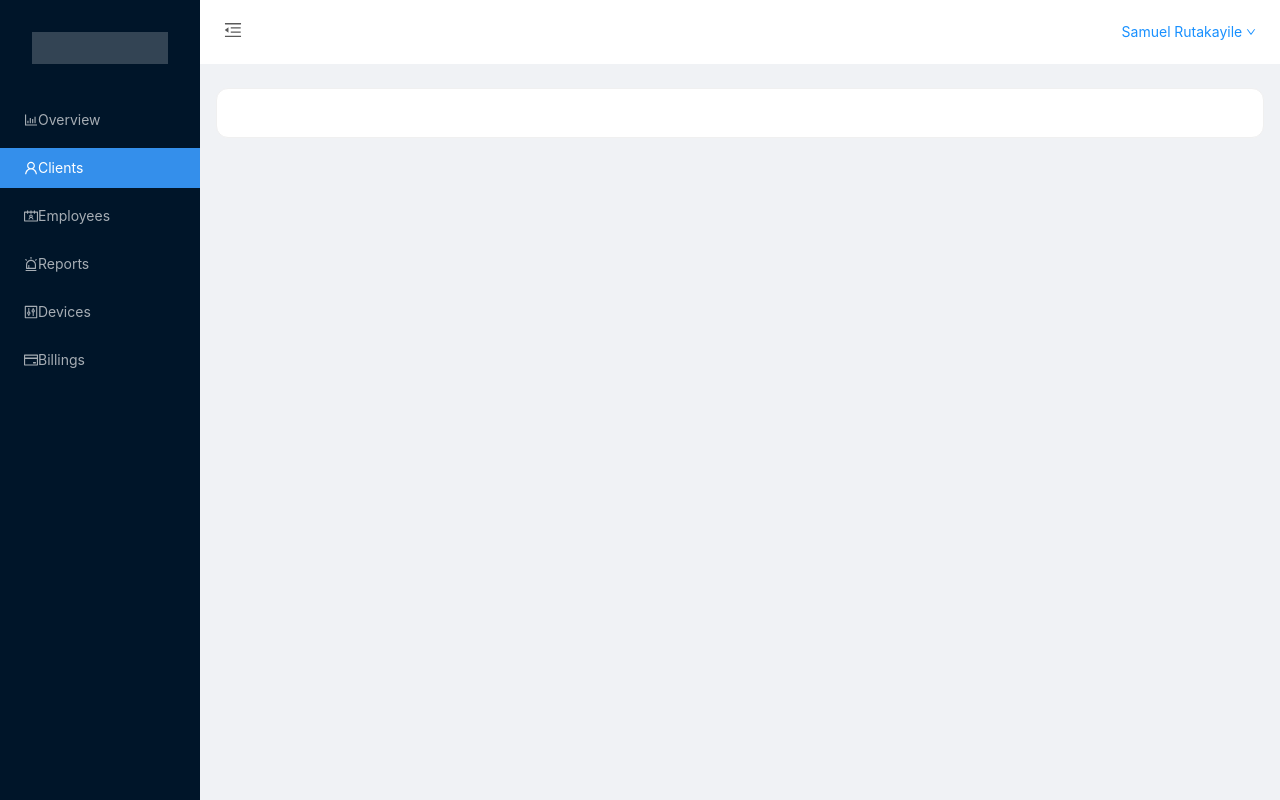
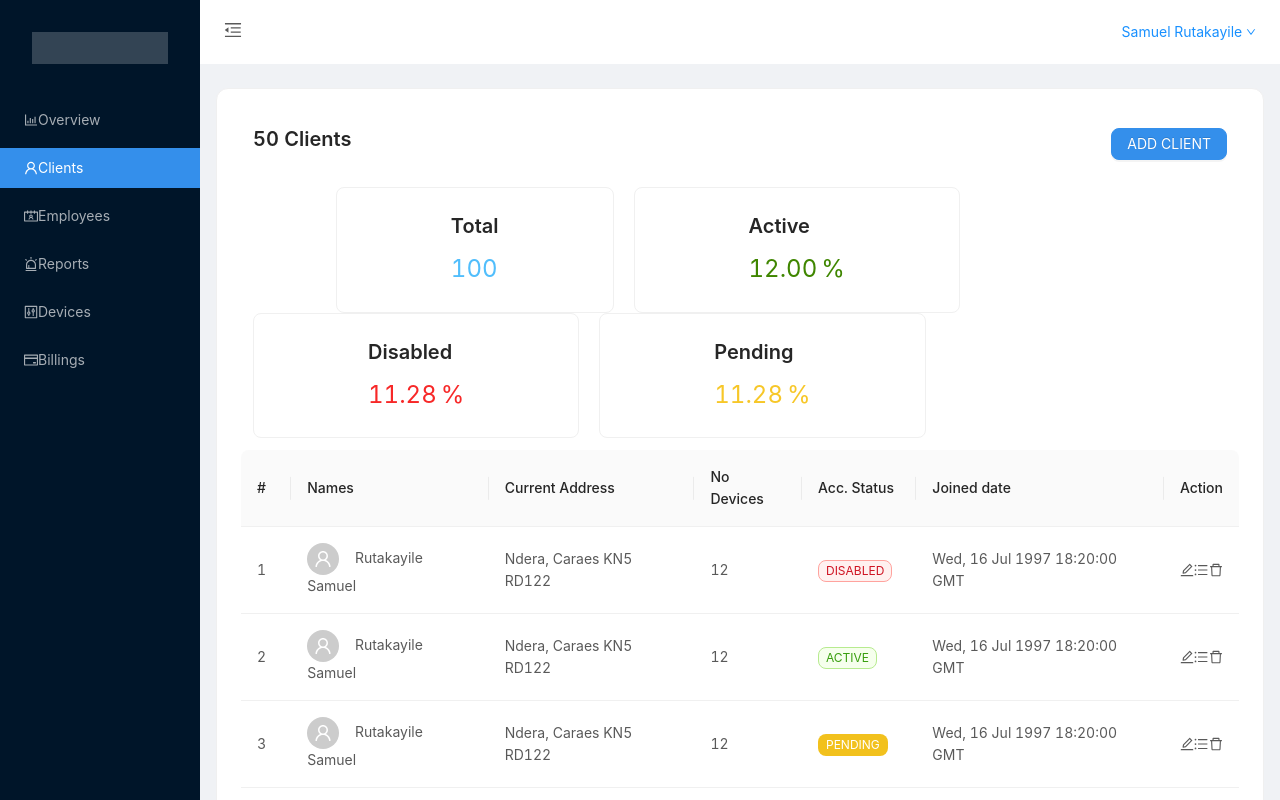
Before and after one commit to rutaks/wms-frontend, a React (Create React App) app: page /clients in a window 1280 px wide. Shown: the top 800 px of the page. Built offline with nearby package versions, Linux system fonts and the light colour scheme.

Commit message:
ch(client): add clients table view

```diff
--- a/src/routes/components/PrivateRoute/PrivateRoute.jsx
+++ b/src/routes/components/PrivateRoute/PrivateRoute.jsx
@@ -1,6 +1,7 @@
 import React, { Fragment } from 'react';
 import { Route, Switch } from 'react-router-dom';
 import { Sidebar } from '../../../components';
+import ClientsView from '../../../views/ClientsView/ClientsView';
 
 const PrivateRoute = () => {
   return (
@@ -10,6 +11,9 @@ const PrivateRoute = () => {
           <Route exact path={'/test'}>
             <div></div>
           </Route>
+          <Route exact path={'/clients'}>
+            <ClientsView />
+          </Route>
         </Switch>
       </Sidebar>
     </Fragment>
--- /dev/null
+++ b/src/views/ClientsView/ClientsView.js
@@ -0,0 +1,8 @@
+import React from 'react';
+import ClientsTable from './components/ClientsTable';
+
+const ClientsView = () => {
+  return <ClientsTable />;
+};
+
+export default ClientsView;
--- /dev/null
+++ b/src/views/ClientsView/components/ClientsTable/ClientsTable.js
@@ -0,0 +1,127 @@
+import { Button, Card, Col, Row, Statistic, Table, Tag } from 'antd';
+import Column from 'antd/lib/table/Column';
+import { EditOutlined, DeleteOutlined, UnorderedListOutlined, UserOutlined } from '@ant-design/icons';
+import React, { Fragment } from 'react';
+import Avatar from 'antd/lib/avatar/avatar';
+import Title from 'antd/lib/typography/Title';
+
+const statuses = ['PENDING', 'ACTIVE', 'DISABLED'];
+
+const data = [];
+for (let i = 0; i < 46; i++) {
+  data.push({
+    key: i,
+    firstName: ' Rutakayile',
+    lastName: ' Samuel',
+    address: 'Ndera, Caraes KN5 RD122',
+    accountStatus: statuses[Math.floor(Math.random() * 3)],
+    createdOn: '1997-07-16T19:20+01:00',
+    activeDevicesNo: 12
+  });
+}
+
+const getStatusColor = (status) => {
+  if (status === 'PENDING') return '#f2c11d';
+  if (status === 'ACTIVE') return 'green';
+  if (status === 'DISABLED') return 'red';
+};
+
+console.log(data);
+
+const ClientsTable = () => {
+  return (
+    <Fragment>
+      <Row gutter={24} align="middle" style={{ padding: '12px' }}>
+        <Col flex="auto">
+          <Title level={4}>50 Clients</Title>
+        </Col>
+        <Col flex="none">
+          <Button type="primary" onClick={() => {}}>
+            ADD CLIENT
+          </Button>
+        </Col>
+      </Row>
+      <Row gutter={20} align="middle" style={{ padding: '12px' }}>
+        <Col offset={2}>
+          <Card style={{ paddingLeft: '90px', paddingRight: '90px' }}>
+            <Statistic title={<Title level={4}>Total</Title>} value={100} valueStyle={{ color: '#51befc' }} />
+          </Card>
+        </Col>
+        <Col>
+          <Card style={{ paddingLeft: '90px', paddingRight: '90px' }}>
+            <Statistic
+              title={<Title level={4}>Active</Title>}
+              value={12}
+              precision={2}
+              valueStyle={{ color: '#3f8600' }}
+              suffix="%"
+            />
+          </Card>
+        </Col>
+        <Col>
+          <Card style={{ paddingLeft: '90px', paddingRight: '90px' }}>
+            <Statistic
+              title={<Title level={4}>Disabled</Title>}
+              value={11.28}
+              precision={2}
+              valueStyle={{ color: '#f72828' }}
+              suffix="%"
+            />
+          </Card>
+        </Col>
+        <Col>
+          <Card style={{ paddingLeft: '90px', paddingRight: '90px' }}>
+            <Statistic
+              title={<Title level={4}>Pending</Title>}
+              value={11.28}
+              precision={2}
+              valueStyle={{ color: '#f7c728' }}
+              suffix="%"
+            />
+          </Card>
+        </Col>
+      </Row>
+      <Table
+        pagination={{
+          pageSize: 10
+        }}
+        dataSource={data}
+      >
+        <Column title={'#'} render={(_, __, idx) => idx + 1} />
+        <Column
+          title={'Names'}
+          render={(record) => (
+            <Fragment>
+              <Avatar icon={<UserOutlined />} />
+              <span style={{ marginLeft: '12px' }}>{`${record?.firstName} ${record?.lastName}`}</span>
+            </Fragment>
+          )}
+        />
+        <Column title={'Current Address'} render={(record) => record.address} />
+        <Column title={'No Devices'} render={(record) => record.activeDevicesNo} />
+        <Column
+          title={'Acc. Status'}
+          render={(record, idx) => (
+            <Tag color={getStatusColor(record.accountStatus)} key={idx}>
+              {record.accountStatus}
+            </Tag>
+          )}
+        />
+        <Column title={'Joined date'} render={(record) => new Date(record.createdOn).toUTCString()} />
+
+        <Column
+          title={'Action'}
+          render={(record) => (
+            <Row style={{ justifyContent: 'space-evenly' }}>
+              <EditOutlined onClick={() => {}} />
+              <UnorderedListOutlined onClick={() => {}} />
+              <DeleteOutlined onClick={() => {}} />
+            </Row>
+          )}
+        />
+      </Table>
+    </Fragment>
+  );
+};
+
+export default ClientsTable;
--- /dev/null
+++ b/src/views/ClientsView/components/ClientsTable/index.js
@@ -0,0 +1 @@
+export { default } from './ClientsTable';
--- /dev/null
+++ b/src/views/ClientsView/components/index.js
@@ -0,0 +1 @@
+export { default as ClientsTable } from './ClientsTable';
--- /dev/null
+++ b/src/views/ClientsView/index.js
@@ -0,0 +1 @@
+export { default } from './Clients';
```
